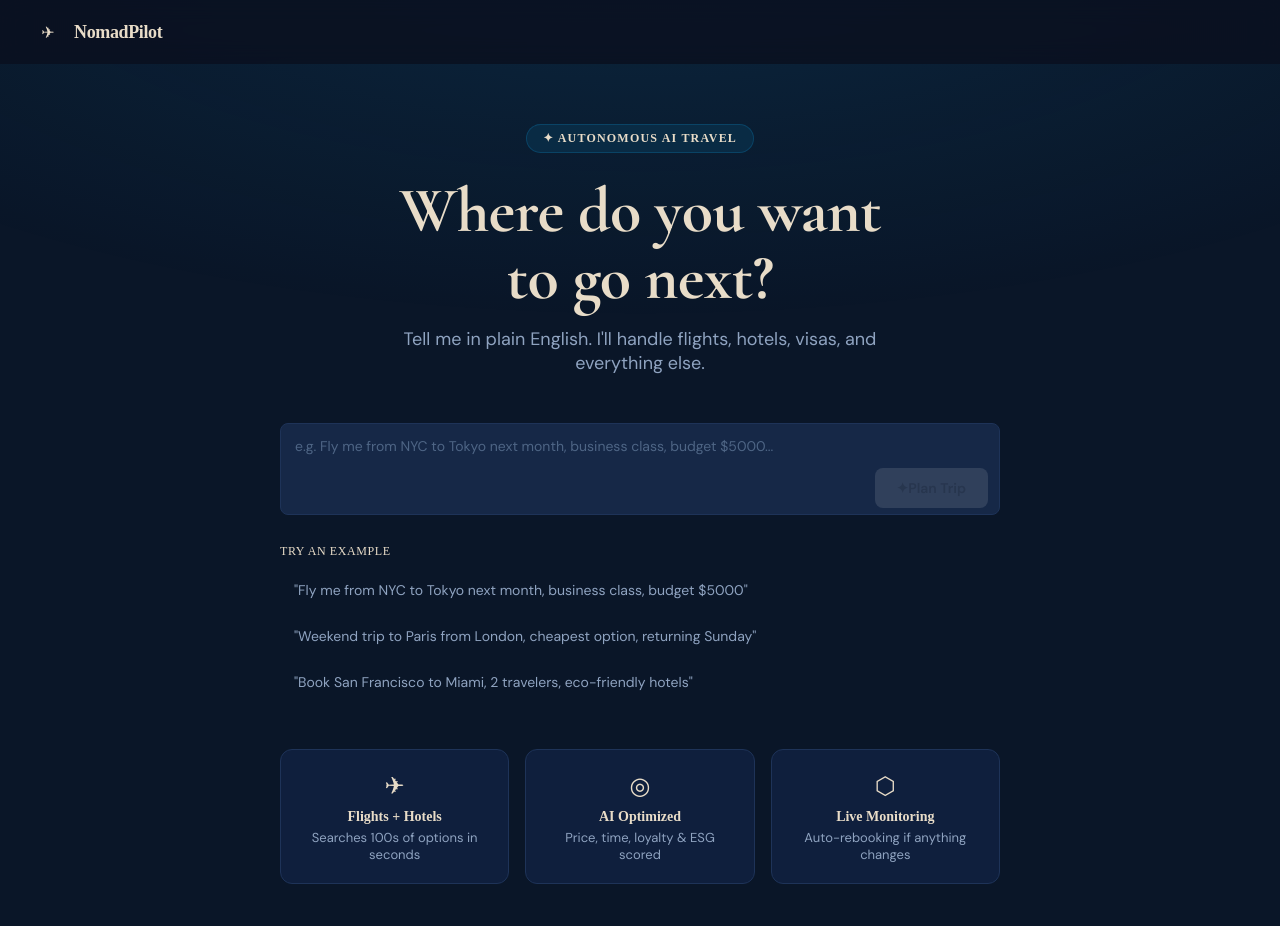
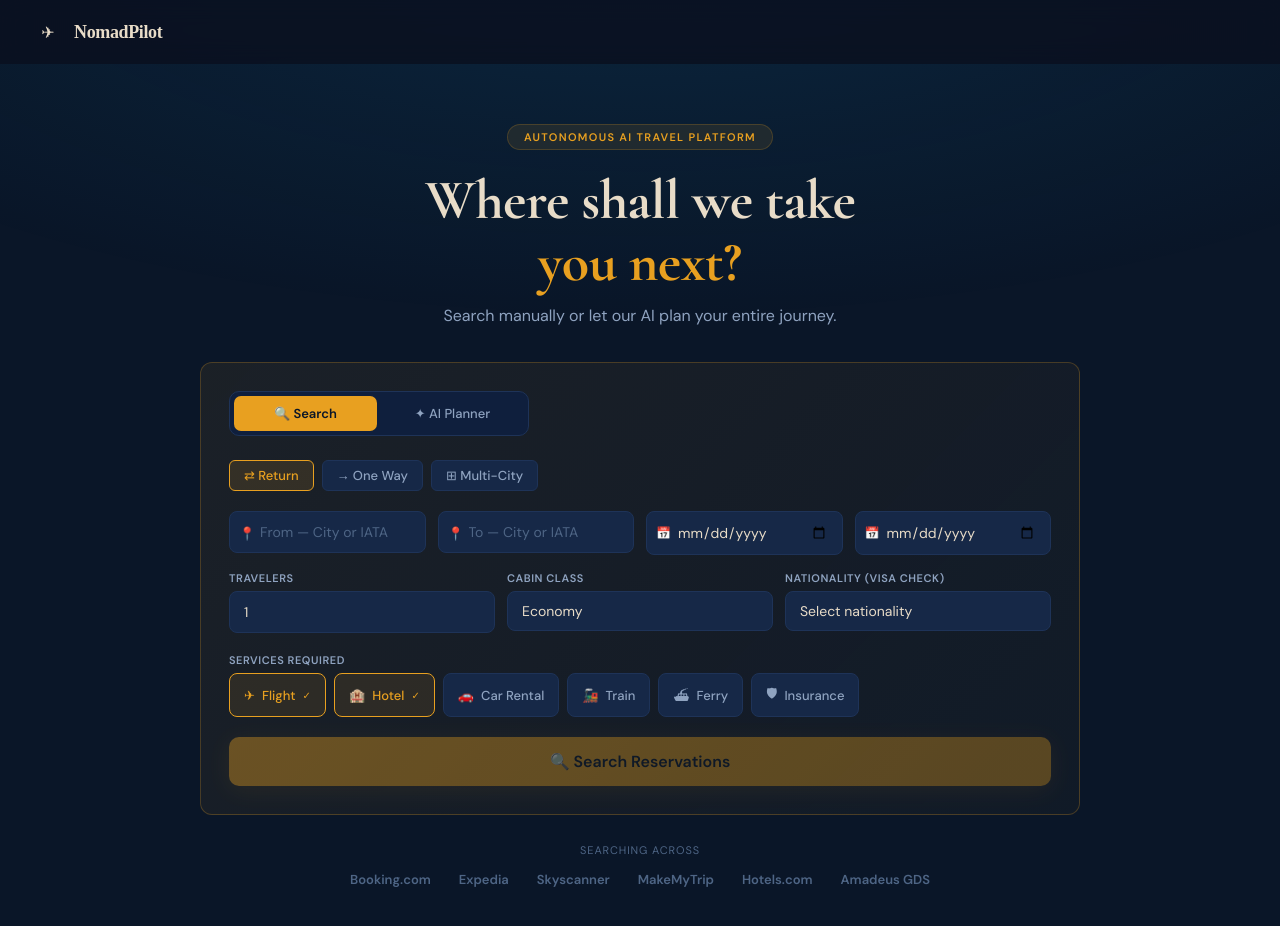
Before and after one commit to vikramprv-blip/NomadPilot, a Next.js app: page / in a window 1280 px wide. Shown: the top 926 px of the page. Built offline with nearby package versions, Linux system fonts and the light colour scheme.

Commit message:
Update InputStage.tsx

```diff
--- a/components/trip/InputStage.tsx
+++ b/components/trip/InputStage.tsx
@@ -1,121 +1,180 @@
 'use client';
-
 import { useState } from 'react';
 
-const EXAMPLES = [
-  'Fly me from NYC to Tokyo next month, business class, budget $5000',
-  'Weekend trip to Paris from London, cheapest option, returning Sunday',
-  'Book San Francisco to Miami, 2 travelers, eco-friendly hotels',
+const NATIONALITIES = ['Afghan','Albanian','Algerian','American','Argentine','Armenian','Australian','Austrian','Azerbaijani','Bahraini','Bangladeshi','Belgian','Brazilian','British','Bulgarian','Cambodian','Canadian','Chilean','Chinese','Colombian','Croatian','Czech','Danish','Dutch','Egyptian','Emirati','Estonian','Ethiopian','Finnish','French','Georgian','German','Ghanaian','Greek','Hungarian','Indian','Indonesian','Iranian','Iraqi','Irish','Israeli','Italian','Japanese','Jordanian','Kazakh','Kenyan','Korean','Kuwaiti','Latvian','Lebanese','Lithuanian','Malaysian','Mexican','Moroccan','Nigerian','Norwegian','Omani','Pakistani','Philippine','Polish','Portuguese','Qatari','Romanian','Russian','Saudi','Serbian','Singaporean','South African','Spanish','Sri Lankan','Swedish','Swiss','Syrian','Taiwanese','Thai','Turkish','Ukrainian','Venezuelan','Vietnamese'];
+
+const SERVICES = [
+  { id:'flight', icon:'✈', label:'Flight' },
+  { id:'hotel',  icon:'🏨', label:'Hotel' },
+  { id:'car',    icon:'🚗', label:'Car Rental' },
+  { id:'train',  icon:'🚂', label:'Train' },
+  { id:'ferry',  icon:'⛴', label:'Ferry' },
+  { id:'insurance', icon:'🛡', label:'Insurance' },
 ];
 
-export default function InputStage({
-  onSubmit,
-  loading,
-}: {
-  onSubmit: (input: string) => void;
-  loading: boolean;
+type TripType = 'return'|'oneway'|'multicity';
+interface Leg { from:string; to:string; date:string; }
+
+export default function InputStage({ onSubmit, onAISubmit, loading }: {
+  onSubmit:(data:object)=>void;
+  onAISubmit:(text:string)=>void;
+  loading:boolean;
 }) {
-  const [value, setValue] = useState('');
+  const [tab, setTab] = useState<'search'|'ai'>('search');
+  const [tripType, setTripType] = useState<TripType>('return');
+  const [services, setServices] = useState(['flight','hotel']);
+  const [nationality, setNationality] = useState('');
+  const [aiText, setAiText] = useState('');
+  const [travelers, setTravelers] = useState(1);
+  const [cabinClass, setCabinClass] = useState('economy');
+  const [mainLeg, setMainLeg] = useState({ from:'', to:'', departure:'', return:'' });
+  const [legs, setLegs] = useState<Leg[]>([{from:'',to:'',date:''},{from:'',to:'',date:''}]);
+
+  const toggleSvc = (id:string) => setServices(p => p.includes(id) ? p.filter(s=>s!==id) : [...p,id]);
+  const updateLeg = (i:number, f:keyof Leg, v:string) => setLegs(p => p.map((l,idx)=> idx===i?{...l,[f]:v}:l));
+  const canSearch = tripType==='multicity' ? legs[0].from&&legs[0].to&&legs[0].date : mainLeg.from&&mainLeg.to&&mainLeg.departure;
+  const lbl: React.CSSProperties = { fontSize:11, color:'var(--text-dim)', fontWeight:600, letterSpacing:'0.05em', textTransform:'uppercase', display:'block', marginBottom:6 };
 
   return (
-    <div className="fade-up" style={{ maxWidth: 720, margin: '0 auto' }}>
-      {/* Hero */}
-      <div style={{ textAlign: 'center', marginBottom: 48 }}>
-        <div style={{
-          display: 'inline-flex', alignItems: 'center', gap: 8,
-          padding: '6px 16px', borderRadius: 20, marginBottom: 24,
-          background: 'rgba(14,165,233,0.1)', border: '1px solid rgba(14,165,233,0.2)',
-        }}>
-          <span style={{ fontSize: 12, color: 'var(--accent)', fontFamily: 'Syne', fontWeight: 700, letterSpacing: '0.1em' }}>
-            ✦ AUTONOMOUS AI TRAVEL
-          </span>
+    <div className="fade-up" style={{maxWidth:880,margin:'0 auto'}}>
+      <div style={{textAlign:'center',marginBottom:36}}>
+        <div style={{display:'inline-flex',alignItems:'center',gap:8,padding:'5px 16px',borderRadius:20,marginBottom:20,background:'rgba(232,160,32,0.1)',border:'1px solid rgba(232,160,32,0.2)'}}>
+          <span style={{fontSize:11,color:'var(--gold)',fontWeight:700,letterSpacing:'0.12em'}}>AUTONOMOUS AI TRAVEL PLATFORM</span>
         </div>
-        <h1 style={{ fontSize: 'clamp(36px, 6vw, 64px)', fontWeight: 800, lineHeight: 1.05, marginBottom: 16 }}>
-          Where do you want<br />
-          <span style={{ color: 'var(--sky)' }}>to go next?</span>
+        <h1 style={{fontSize:'clamp(32px,5vw,56px)',fontWeight:700,lineHeight:1.1,marginBottom:12}}>
+          Where shall we take<br/><span style={{color:'var(--gold)'}}>you next?</span>
         </h1>
-        <p style={{ color: 'var(--text-dim)', fontSize: 18, maxWidth: 480, margin: '0 auto' }}>
-          Tell me in plain English. I'll handle flights, hotels, visas, and everything else.
+        <p style={{color:'var(--text-dim)',fontSize:16,maxWidth:440,margin:'0 auto'}}>
+          Search manually or let our AI plan your entire journey.
         </p>
       </div>
 
-      {/* Main input */}
-      <div style={{ position: 'relative', marginBottom: 16 }}>
-        <textarea
-          className="input-field"
-          value={value}
-          onChange={e => setValue(e.target.value)}
-          onKeyDown={e => {
-            if (e.key === 'Enter' && !e.shiftKey && value.trim()) {
-              e.preventDefault();
-              onSubmit(value.trim());
-            }
-          }}
-          placeholder="e.g. Fly me from NYC to Tokyo next month, business class, budget $5000..."
-          rows={3}
-          style={{ resize: 'none', paddingRight: 120, lineHeight: 1.6 }}
-        />
-        <button
-          className="btn btn-primary"
-          onClick={() => value.trim() && onSubmit(value.trim())}
-          disabled={!value.trim() || loading}
-          style={{ position: 'absolute', bottom: 12, right: 12 }}
-        >
-          {loading ? <span className="spin" style={{ fontSize: 16 }}>⟳</span> : '✦'}
-          {loading ? 'Planning...' : 'Plan Trip'}
-        </button>
+      <div className="card-gold" style={{padding:28}}>
+        <div className="tab-bar" style={{marginBottom:24,maxWidth:300}}>
+          <button className={`tab-btn ${tab==='search'?'active':''}`} onClick={()=>setTab('search')}>🔍 Search</button>
+          <button className={`tab-btn ${tab==='ai'?'active':''}`} onClick={()=>setTab('ai')}>✦ AI Planner</button>
+        </div>
+
+        {tab==='ai' ? (
+          <div>
+            <textarea className="input-field" value={aiText} onChange={e=>setAiText(e.target.value)}
+              onKeyDown={e=>{if(e.key==='Enter'&&!e.shiftKey&&aiText.trim()){e.preventDefault();onAISubmit(aiText.trim());}}}
+              placeholder="e.g. Fly me from Dubai to Tokyo next month, business class, 2 people, budget $6000..."
+              rows={4} style={{resize:'none',marginBottom:12,lineHeight:1.6}} />
+            <div style={{display:'flex',gap:8,flexWrap:'wrap',marginBottom:16}}>
+              {['NYC to London, business, next Friday','Dubai to Bali, eco hotels, 2 weeks','Multi-city: Paris then Rome then Barcelona'].map(ex=>(
+                <button key={ex} onClick={()=>setAiText(ex)} style={{background:'var(--navy-light)',border:'1px solid var(--navy-border)',borderRadius:6,padding:'6px 12px',color:'var(--text-dim)',cursor:'pointer',fontSize:12,fontFamily:'DM Sans'}}>{ex}</button>
+              ))}
+            </div>
+            <button className="btn btn-gold btn-lg" onClick={()=>aiText.trim()&&onAISubmit(aiText.trim())} disabled={!aiText.trim()||loading} style={{width:'100%',justifyContent:'center'}}>
+              {loading?<span className="spin">◌</span>:'✦'} {loading?'AI is planning...':'Plan My Trip with AI'}
+            </button>
+          </div>
+        ) : (
+          <div>
+            <div style={{display:'flex',gap:8,marginBottom:20}}>
+              {(['return','oneway','multicity'] as TripType[]).map(t=>(
+                <button key={t} onClick={()=>setTripType(t)} style={{padding:'6px 14px',borderRadius:6,border:`1px solid ${tripType===t?'var(--gold)':'var(--navy-border)'}`,background:tripType===t?'rgba(232,160,32,0.12)':'var(--navy-light)',color:tripType===t?'var(--gold)':'var(--text-dim)',cursor:'pointer',fontSize:13,fontWeight:500,fontFamily:'DM Sans',transition:'all 0.15s'}}>
+                  {t==='return'?'⇄ Return':t==='oneway'?'→ One Way':'⊞ Multi-City'}
+                </button>
+              ))}
+            </div>
+
+            {tripType==='multicity' ? (
+              <div style={{display:'flex',flexDirection:'column',gap:10,marginBottom:16}}>
+                {legs.map((leg,i)=>(
+                  <div key={i} style={{display:'grid',gridTemplateColumns:'1fr 1fr 1fr auto',gap:8,alignItems:'center'}}>
+                    <div style={{position:'relative'}}>
+                      <span style={{position:'absolute',left:10,top:'50%',transform:'translateY(-50%)',fontSize:13}}>📍</span>
+                      <input className="input-field" style={{paddingLeft:30}} placeholder="From" value={leg.from} onChange={e=>updateLeg(i,'from',e.target.value)} />
+                    </div>
+                    <div style={{position:'relative'}}>
+                      <span style={{position:'absolute',left:10,top:'50%',transform:'translateY(-50%)',fontSize:13}}>📍</span>
+                      <input className="input-field" style={{paddingLeft:30}} placeholder="To" value={leg.to} onChange={e=>updateLeg(i,'to',e.target.value)} />
+                    </div>
+                    <input className="input-field" type="date" value={leg.date} onChange={e=>updateLeg(i,'date',e.target.value)} />
+                    {i>=2&&<button onClick={()=>setLegs(p=>p.filter((_,idx)=>idx!==i))} style={{background:'none',border:'1px solid var(--navy-border)',borderRadius:6,color:'var(--red)',cursor:'pointer',padding:'8px 10px'}}>✕</button>}
+                  </div>
+                ))}
+                <button onClick={()=>setLegs(p=>[...p,{from:'',to:'',date:''}])} className="btn btn-navy" style={{alignSelf:'flex-start',fontSize:13}}>+ Add City</button>
+              </div>
+            ) : (
+              <div style={{display:'grid',gridTemplateColumns:`1fr 1fr 1fr${tripType==='return'?' 1fr':''}`,gap:12,marginBottom:16}}>
+                <div style={{position:'relative'}}>
+                  <span style={{position:'absolute',left:10,top:'50%',transform:'translateY(-50%)',fontSize:13}}>📍</span>
+                  <input className="input-field" style={{paddingLeft:30}} placeholder="From — City or IATA" value={mainLeg.from} onChange={e=>setMainLeg(p=>({...p,from:e.target.value}))} />
+                </div>
+                <div style={{position:'relative'}}>
+                  <span style={{position:'absolute',left:10,top:'50%',transform:'translateY(-50%)',fontSize:13}}>📍</span>
+                  <input className="input-field" style={{paddingLeft:30}} placeholder="To — City or IATA" value={mainLeg.to} onChange={e=>setMainLeg(p=>({...p,to:e.target.value}))} />
+                </div>
+                <div style={{position:'relative'}}>
+                  <span style={{position:'absolute',left:10,top:'50%',transform:'translateY(-50%)',fontSize:12,color:'var(--text-muted)'}}>📅</span>
+                  <input className="input-field" style={{paddingLeft:30}} type="date" value={mainLeg.departure} onChange={e=>setMainLeg(p=>({...p,departure:e.target.value}))} />
+                </div>
+                {tripType==='return'&&(
+                  <div style={{position:'relative'}}>
+                    <span style={{position:'absolute',left:10,top:'50%',transform:'translateY(-50%)',fontSize:12,color:'var(--text-muted)'}}>📅</span>
+                    <input className="input-field" style={{paddingLeft:30}} type="date" value={mainLeg.return} onChange={e=>setMainLeg(p=>({...p,return:e.target.value}))} />
+                  </div>
+                )}
+              </div>
+            )}
+
+            <div style={{display:'grid',gridTemplateColumns:'1fr 1fr 1fr',gap:12,marginBottom:20}}>
+              <div>
+                <label style={lbl}>Travelers</label>
+                <input className="input-field" type="number" min={1} max={9} value={travelers} onChange={e=>setTravelers(Number(e.target.value))} />
+              </div>
+              <div>
+                <label style={lbl}>Cabin Class</label>
+                <select className="input-field" value={cabinClass} onChange={e=>setCabinClass(e.target.value)}>
+                  <option value="economy">Economy</option>
+                  <option value="premium_economy">Premium Economy</option>
+                  <option value="business">Business</option>
+                  <option value="first">First Class</option>
+                </select>
+              </div>
+              <div>
+                <label style={lbl}>Nationality (visa check)</label>
+                <select className="input-field" value={nationality} onChange={e=>setNationality(e.target.value)}>
+                  <option value="">Select nationality</option>
+                  {NATIONALITIES.map(n=><option key={n} value={n}>{n}</option>)}
+                </select>
+              </div>
+            </div>
+
+            <div style={{marginBottom:20}}>
+              <label style={lbl}>Services Required</label>
+              <div style={{display:'flex',flexWrap:'wrap',gap:8}}>
+                {SERVICES.map(s=>(
+                  <div key={s.id} className={`service-chip ${services.includes(s.id)?'active':''}`} onClick={()=>toggleSvc(s.id)}>
+                    <span>{s.icon}</span>{s.label}{services.includes(s.id)&&<span style={{fontSize:10}}>✓</span>}
+                  </div>
+                ))}
+              </div>
+            </div>
+
+            {nationality&&(
+              <div style={{marginBottom:20,padding:'10px 14px',borderRadius:8,background:'rgba(232,160,32,0.07)',border:'1px solid rgba(232,160,32,0.2)',fontSize:13,color:'var(--gold-light)',display:'flex',alignItems:'center',gap:8}}>
+                🛂 Visa requirements for <strong style={{marginLeft:4}}>{nationality}</strong> travelers will be checked automatically
+              </div>
+            )}
+
+            <button className="btn btn-gold btn-lg" onClick={()=>onSubmit({tripType,services,nationality,legs:tripType==='multicity'?legs:[mainLeg],travelers,cabinClass})} disabled={!canSearch||loading} style={{width:'100%',justifyContent:'center'}}>
+              {loading?<span className="spin">◌</span>:'🔍'} {loading?'Searching...':'Search Reservations'}
+            </button>
+          </div>
+        )}
       </div>
 
-      {/* Examples */}
-      <div style={{ marginTop: 24 }}>
-        <p style={{ fontSize: 12, color: 'var(--muted)', marginBottom: 12, fontFamily: 'Syne', letterSpacing: '0.05em', textTransform: 'uppercase' }}>
-          Try an example
-        </p>
-        <div style={{ display: 'flex', flexDirection: 'column', gap: 8 }}>
-          {EXAMPLES.map((ex, i) => (
-            <button
-              key={i}
-              onClick={() => setValue(ex)}
-              style={{
-                background: 'transparent',
-                border: '1px solid var(--night-border)',
-                borderRadius: 8,
-                padding: '10px 14px',
-                color: 'var(--text-dim)',
-                textAlign: 'left',
-                cursor: 'pointer',
-                fontSize: 14,
-                fontFamily: 'DM Sans',
-                transition: 'all 0.2s',
-              }}
-              onMouseEnter={e => {
-                (e.target as HTMLElement).style.borderColor = 'var(--sky)';
-                (e.target as HTMLElement).style.color = 'var(--text)';
-              }}
-              onMouseLeave={e => {
-                (e.target as HTMLElement).style.borderColor = 'var(--night-border)';
-                (e.target as HTMLElement).style.color = 'var(--text-dim)';
-              }}
-            >
-              "{ex}"
-            </button>
+      <div style={{marginTop:28,textAlign:'center'}}>
+        <p style={{fontSize:11,color:'var(--text-muted)',letterSpacing:'0.08em',textTransform:'uppercase',marginBottom:14}}>Searching across</p>
+        <div style={{display:'flex',justifyContent:'center',alignItems:'center',gap:28,flexWrap:'wrap'}}>
+          {['Booking.com','Expedia','Skyscanner','MakeMyTrip','Hotels.com','Amadeus GDS'].map(p=>(
+            <span key={p} style={{fontSize:13,fontWeight:600,color:'var(--text-muted)'}}>{p}</span>
           ))}
         </div>
-      </div>
-
-      {/* Features */}
-      <div style={{ display: 'grid', gridTemplateColumns: 'repeat(3, 1fr)', gap: 16, marginTop: 48 }}>
-        {[
-          { icon: '✈', title: 'Flights + Hotels', desc: 'Searches 100s of options in seconds' },
-          { icon: '◎', title: 'AI Optimized', desc: 'Price, time, loyalty & ESG scored' },
-          { icon: '⬡', title: 'Live Monitoring', desc: 'Auto-rebooking if anything changes' },
-        ].map(f => (
-          <div key={f.title} className="card" style={{ textAlign: 'center', padding: 20 }}>
-            <div style={{ fontSize: 24, marginBottom: 8 }}>{f.icon}</div>
-            <div style={{ fontFamily: 'Syne', fontWeight: 700, fontSize: 14, marginBottom: 4 }}>{f.title}</div>
-            <div style={{ fontSize: 13, color: 'var(--text-dim)' }}>{f.desc}</div>
-          </div>
-        ))}
       </div>
     </div>
   );
```
